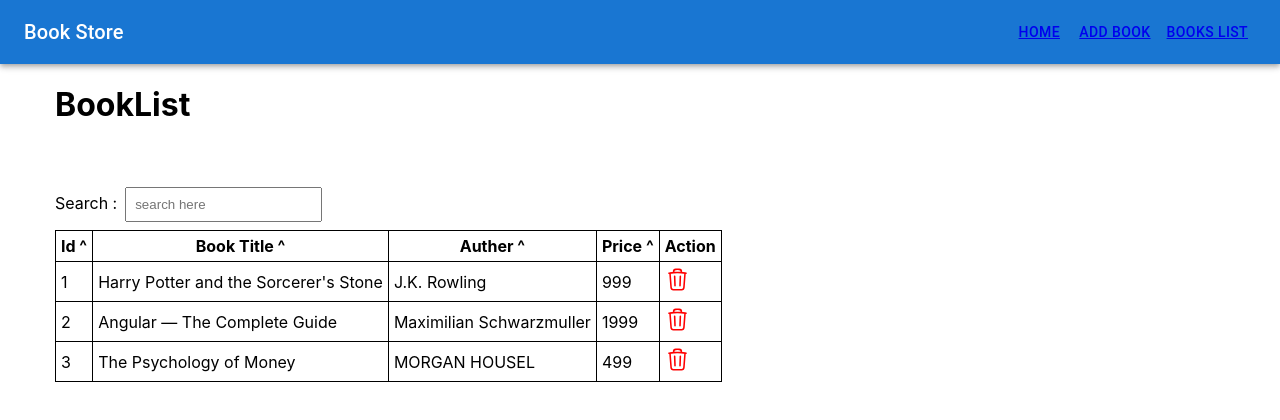
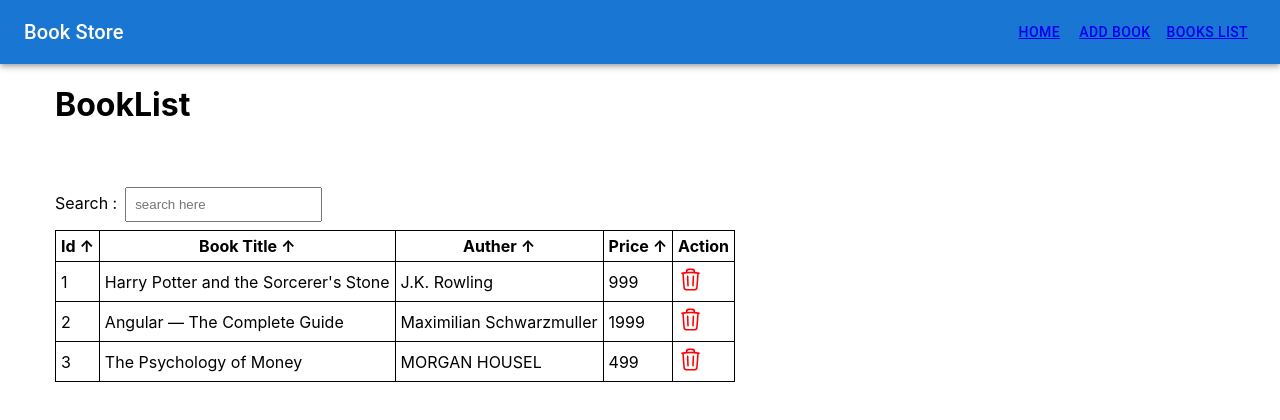
Before and after one commit to yashprajapati26/book-store, a React (Create React App) app: page /book-list in a window 1280 px wide. Shown: the top 420 px of the page. Built offline with nearby package versions, Linux system fonts and the light colour scheme.

Commit message:
sorting in both direction

```diff
--- a/src/components/BookList.js
+++ b/src/components/BookList.js
@@ -8,6 +8,7 @@ function BookList() {
   // for toaster
   const { Books, setBooks, toaster, setToaster } = useContext(AppContext);
   const [searchBooks, setsearchBooks] = useState(Books);
+  const [direction, setDirection] = useState(1);
 
   const handleClose = (event, reason) => {
     if (reason === "clickaway") {
@@ -15,6 +16,7 @@ function BookList() {
     }
     setToaster({ ...toaster, open: false });
   };
+
   const deleteBook = (bookId) => {
     setToaster({ ...toaster, open: true, message: "Book Deleted Sucessfully" });
     setBooks(Books.filter((book) => book.id !== bookId));
@@ -27,18 +29,19 @@ function BookList() {
 
   const sortHandler = (key) => {
     console.log(key);
+    setDirection(direction * -1);
     const newBooks = [...searchBooks];
     if (key === "id") {
-      newBooks.sort((a, b) => b.id - a.id);
+      newBooks.sort((a, b) => (b.id - a.id) * direction);
       setsearchBooks(newBooks);
     } else if (key === "title") {
-      newBooks.sort((a, b) => a.title.localeCompare(b.title));
+      newBooks.sort((a, b) => a.title.localeCompare(b.title) * direction);
       setsearchBooks(newBooks);
     } else if (key === "author") {
-      newBooks.sort((a, b) => a.author.localeCompare(b.author));
+      newBooks.sort((a, b) => a.author.localeCompare(b.author) * direction);
       setsearchBooks(newBooks);
     } else if (key === "price") {
-      newBooks.sort((a, b) =>  b.price - a.price);
+      newBooks.sort((a, b) => (b.price - a.price) * direction);
       setsearchBooks(newBooks);
     }
   };
@@ -57,10 +60,10 @@ function BookList() {
         <table>
           <thead>
             <tr>
-              <th onClick={() => sortHandler("id")}>Id ^</th>
-              <th onClick={() => sortHandler("title")}>Book Title ^</th>
-              <th onClick={() => sortHandler("author")}>Auther ^</th>
-              <th onClick={() => sortHandler("price")}>Price ^</th>
+              <th onClick={() => sortHandler("id")}>Id { direction === 1 ? <span>↑</span> : <span>↓</span>}</th>
+              <th onClick={() => sortHandler("title")}>Book Title { direction === 1 ? <span>↑</span> : <span>↓</span>}</th>
+              <th onClick={() => sortHandler("author")}>Auther { direction === 1 ? <span>↑</span> : <span>↓</span>}</th>
+              <th onClick={() => sortHandler("price")}>Price { direction === 1 ? <span>↑</span> : <span>↓</span>}</th>
               <th>Action</th>
             </tr>
           </thead>
```
